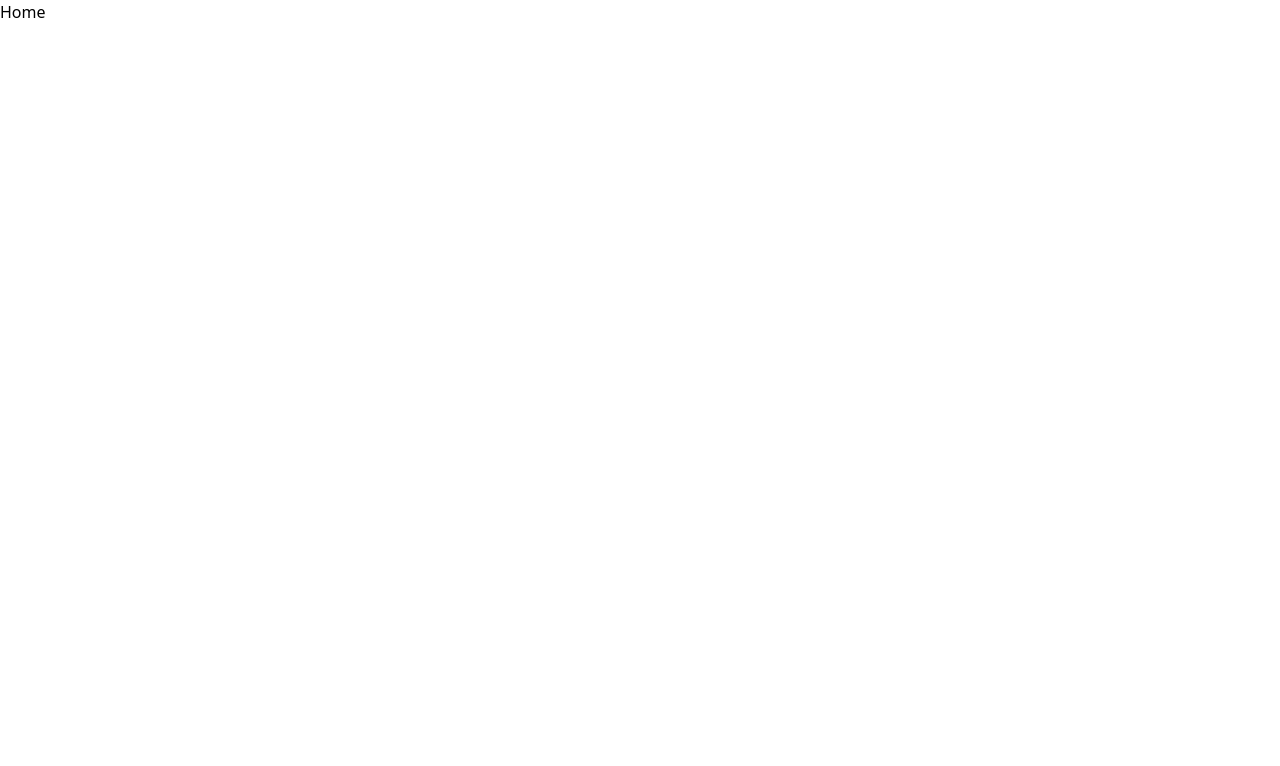
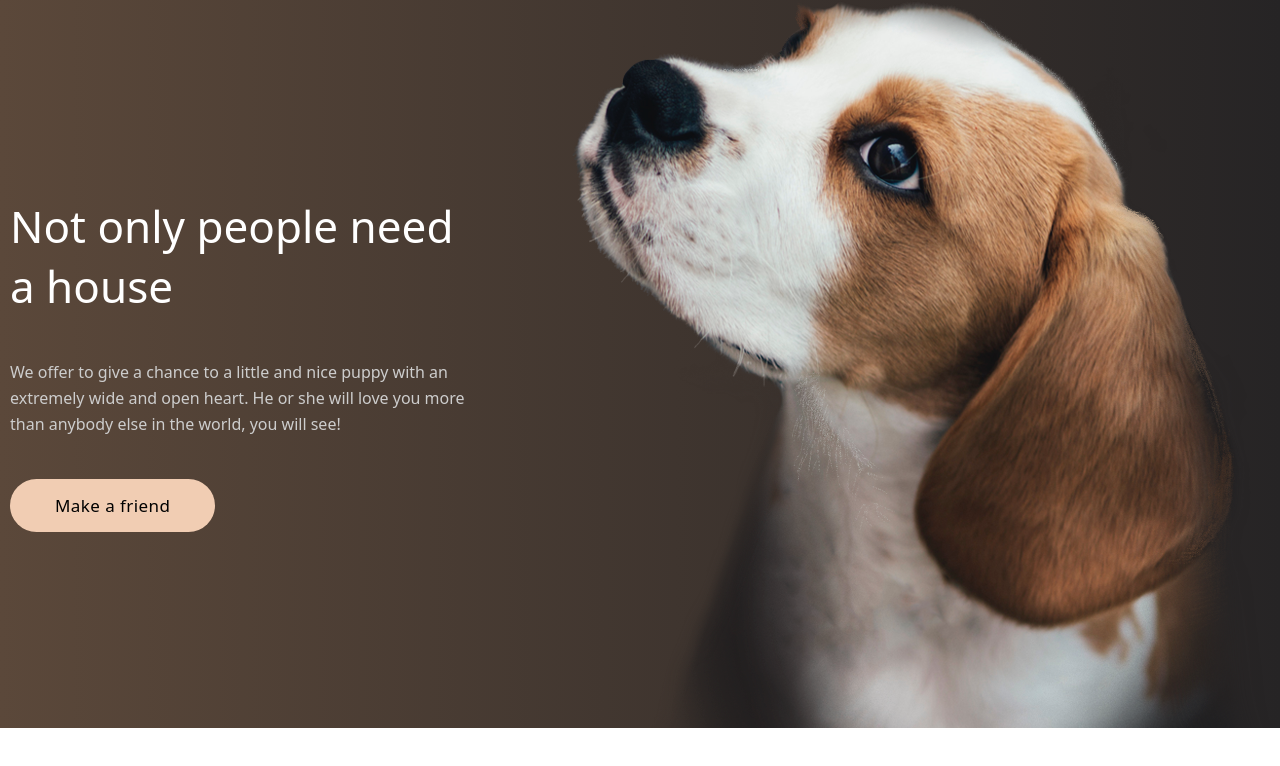
Before and after one commit to gulu-guluzade/cozy-house, a Next.js app: page / in a window 1280 px wide. Shown: the top 766 px of the page. Built offline with nearby package versions, Linux system fonts and the light colour scheme.

Commit message:
Hero added to home page

```diff
--- a/app/page.tsx
+++ b/app/page.tsx
@@ -1,5 +1,11 @@
+import Hero from '@/components/hero';
+
 const Home = () => {
-  return <main>Home</main>;
+  return (
+    <main>
+      <Hero />
+    </main>
+  );
 };
 
 export default Home;
```
